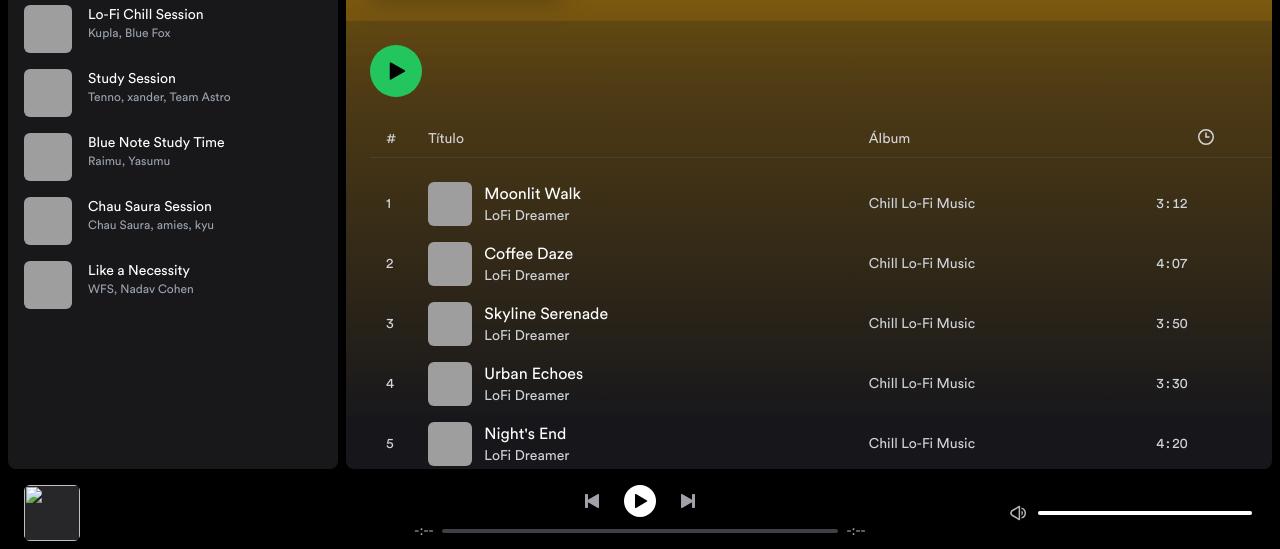
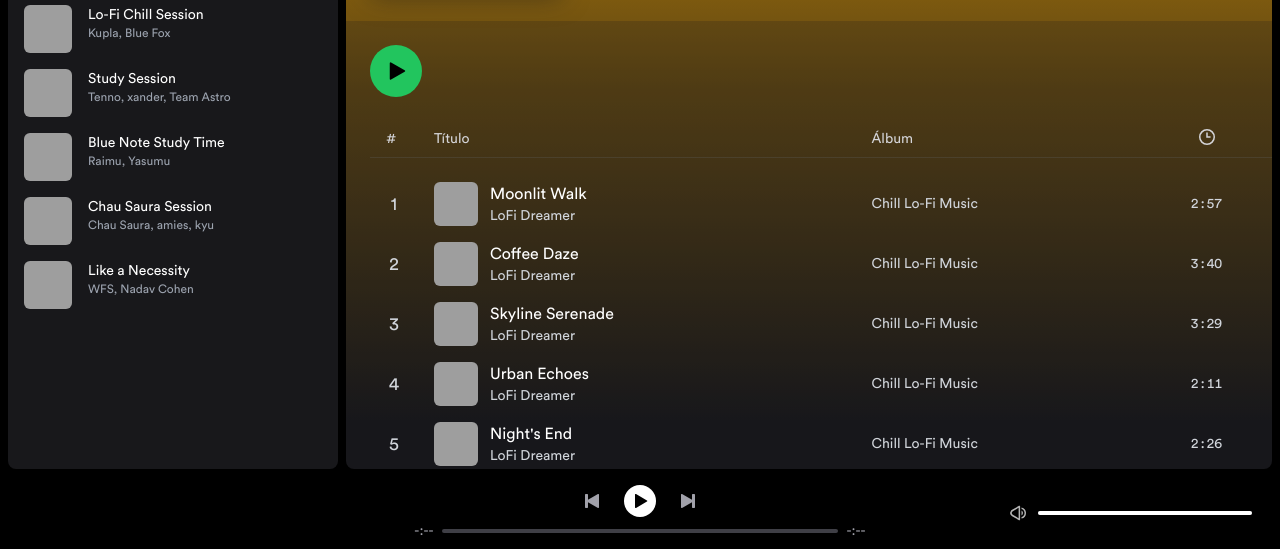
Before and after one commit to cellumher/spotify-clone-astro, an Astro site: page /playlist/1 in a window 1280 px wide. Shown: the part 251-800 px from the top of the page. Built offline with nearby package versions, Linux system fonts and the light colour scheme; Astro itself is replaced by a stand-in of ours; grey boxes are pictures that could not be loaded.

Commit message:
enhanced playlist songs table, added metadata to playlist 6

```diff
--- a/src/components/Player.jsx
+++ b/src/components/Player.jsx
@@ -121,6 +121,7 @@ const SongControl = ({ audio }) => {
         onValueChange={(value) => {
           audio.current.currentTime = value
         }}
+        onDragStart={() => console.log("patsata")}
       />
 
       <span className="whitespace-nowrap min-w-10 text-left">{ formatTime(songDuration) }</span>
@@ -232,7 +233,9 @@ export function Player () {
   return (
     <div className="flex flex-row justify-between w-full px-4 pt-2 z-50">
       <div className="w-[30%]">
-        <CurrentSong {...currentMusic.song} />
+        {
+          currentMusic.song && <CurrentSong {...currentMusic.song} />
+        }
       </div>
       <div className="flex place-content-center gap-4 flex-1 w-[40%]">
         <div className="flex flex-col justify-center items-center w-full">
@@ -241,7 +244,7 @@ export function Player () {
             onClick={() => handleSongChange({changeType: 'previous', endPlaylist: false})}>
             <Previous className={"fill-inherit"}/>
           </button>
-          <button className="bg-white rounded-full p-2"
+          <button className="bg-white rounded-full p-2 hover:scale-[1.05]"
           onClick={handlePlayClick}>
             {isPlaying ? <Pause /> : <Play />}
           </button>
--- a/src/components/CardPlayButton.jsx
+++ b/src/components/PlaylistPlayButton.jsx
@@ -1,9 +1,11 @@
 import { Pause, Play } from "@/components/Player";
 import { usePlayerStore } from "@/store/playerStore";
+import { allPlaylists } from "@/lib/data";
 
-export function CardPlayButton ({id, size = "small"}) {
+export function PlaylistPlayButton ({id, size = "small"}) {
   const { currentMusic, isPlaying, setIsPlaying, setCurrentMusic } = usePlayerStore(state => state);
   const isPlayingPlaylist = isPlaying && currentMusic?.playlist?.id === id;
+  const playlist = allPlaylists.find(playlist => playlist.id === id);
 
   const handleClick = (event) => {
     event.preventDefault();
@@ -16,8 +18,6 @@ export function CardPlayButton ({id, size = "small"}) {
       .then(res => res.json())
       .then(data => {
         const {songs, playlist} = data;
-        setIsPlaying(true);
-        setCurrentMusic({songs, playlist, song: songs[0]});
 
         setCurrentMusic({
           playlist,
@@ -34,8 +34,8 @@ export function CardPlayButton ({id, size = "small"}) {
 
 
   return (
-    <button onClick={handleClick}
-      className={`card-play-button rounded-full bg-green-500 font-xl ${buttonPadding}`}>
+    <button onClick={handleClick} aria-label={`${isPlaying ? "Pausar" : "Reproducir"} playlist ${playlist.title}`}
+      className={`card-play-button rounded-full bg-green-500 font-xl ${buttonPadding} hover:scale-[1.05]`}>
       {isPlayingPlaylist ? <Pause className="w-5 h-5" /> : <Play className="w-5 h-5" />}
     </button>
   )
--- /dev/null
+++ b/src/components/SongPlayButton.jsx
@@ -0,0 +1,56 @@
+import { Pause, Play } from "@/components/Player";
+import { usePlayerStore } from "@/store/playerStore";
+
+export function SongPlayButton ({id, playlistId, order, hover}) {
+  const { currentMusic, isPlaying, setIsPlaying, setCurrentMusic } = usePlayerStore(state => state);
+  const isSongSelected =
+  `${currentMusic?.playlist?.id}` === `${playlistId}`
+  && `${currentMusic?.song?.id}` === `${id}`;
+  const isPlayingSong = isPlaying && isSongSelected;
+
+  const handleClick = (event) => {
+    event.preventDefault();
+    if (isPlayingSong || isSongSelected) {
+      setIsPlaying(!isPlaying);
+      return;
+    }
+
+    fetch(`/api/get-info-song.json?playlistId=${playlistId}&id=${id}`)
+      .then(res => res.json())
+      .then(data => {
+        const {song, songs, playlist} = data;
+        setCurrentMusic({
+          songs,
+          playlist,
+          song});
+        setIsPlaying(true);
+      });
+
+
+  }
+
+
+  return (
+    <button className="h-full w-full flex items-center cursor-default" onClick={handleClick}>
+        {
+          (hover) &&
+          <div className={"w-full"}>
+            {isPlayingSong ? <Pause className="fill-slate-50" /> : <Play className="fill-slate-50" />}
+          </div>
+        }
+        {
+          (!hover && !isPlayingSong) &&
+          <div className={`text-center text-lg w-full ${isSongSelected ? "text-green-500" : "" }`}>
+            {order}
+          </div>
+        }
+        {
+          (!hover && isPlayingSong) &&
+          <picture className="overflow-hidden">
+            <img className="object-cover" src='../src/icons/equaliser-animated.gif' alt='equaliser animated' />
+          </picture>
+        }
+    </button>
+
+  )
+}
--- a/src/components/SongsTable.astro
+++ /dev/null
@@ -1,43 +0,0 @@
----
-import Time from "@/icons/Time.astro"
-import { type Song } from "@/lib/data"
-
-interface Props {
-  songs: Song[]
-}
-
-const { songs } = Astro.props
----
-
-<table class="table-auto text-left min-w-full divide-y divide-gray-500/20">
-  <thead class="">
-    <tr class="text-zinc-300 text-sm">
-      <th class="px-4 py-2 font-normal">#</th>
-      <th class="px-4 py-2 font-normal">Título</th>
-      <th class="px-4 py-2 font-normal">Álbum</th>
-      <th class="px-4 py-2 font-normal flex justify-center"><Time /></th>
-    </tr>
-  </thead>
-
-  <tbody>
-    <tr class="h-[16px]"></tr>
-    {
-      songs.map((song, index) => (
-        <tr class="border-spacing-0 text-gray-300 text-sm font-normal hover:bg-white/10 overflow-hidden transition duration-300">
-          <td class="px-4 py-2 rounded-tl-lg rounded-bl-lg w-5">{index + 1}</td>
-          <td class="px-4 py-2 flex gap-3">
-            <picture class="aspect-square">
-              <img src={song.image} alt={song.title} class="w-11 h-11 rounded-md" />
-            </picture>
-            <div class="flex flex-col">
-              <h3 class="text-white text-base font-normal">{song.title}</h3>
-              <span>{song.artists.join(", ")}</span>
-            </div>
-          </td>
-          <td class="px-4 py-2">{song.album}</td>
-          <td class="px-4 py-2 rounded-tr-lg rounded-br-lg tabular-nums">{song.duration}</td>
-        </tr>
-      ))
-    }
-  </tbody>
-</table>
--- /dev/null
+++ b/src/components/SongsTable.jsx
@@ -0,0 +1,42 @@
+import { SongsTableRow } from "./SongsTableRow";
+
+export const Time = () => (
+  <svg
+  role="img"
+  height="16"
+  width="16"
+  aria-hidden="true"
+  viewBox="0 0 16 16"
+  fill="currentColor"
+  ><path
+    d="M8 1.5a6.5 6.5 0 1 0 0 13 6.5 6.5 0 0 0 0-13zM0 8a8 8 0 1 1 16 0A8 8 0 0 1 0 8z"
+  ></path><path
+    d="M8 3.25a.75.75 0 0 1 .75.75v3.25H11a.75.75 0 0 1 0 1.5H7.25V4A.75.75 0 0 1 8 3.25z"
+  ></path></svg>
+)
+
+
+export function SongsTable ({songs}) {
+
+  return (
+    <table class="table-auto text-left min-w-full divide-y divide-gray-500/20 cursor-default">
+      <thead class="">
+        <tr class="text-zinc-300 text-sm">
+          <th class="px-4 py-2 font-normal">#</th>
+          <th class="px-4 py-2 font-normal">Título</th>
+          <th class="px-4 py-2 font-normal">Álbum</th>
+          <th class="px-4 py-2 font-normal flex justify-center"><Time /></th>
+        </tr>
+      </thead>
+
+      <tbody>
+        <tr class="h-[16px]"></tr>
+        {
+          songs.map((song, index) => (
+            <SongsTableRow song={song} index={index} key={index} />
+          ))
+        }
+      </tbody>
+    </table>
+  )
+}
--- /dev/null
+++ b/src/components/SongsTableRow.jsx
@@ -0,0 +1,33 @@
+import { useState } from "react";
+import { SongPlayButton } from "./SongPlayButton";
+import { usePlayerStore } from "@/store/playerStore";
+
+export function SongsTableRow ({song, index}) {
+  const [hover, setHover] = useState(false);
+  const { song: currentSong } = usePlayerStore(state => state.currentMusic);
+  const isSongSelected =
+  `${currentSong?.albumId}` === `${song.albumId}`
+  && `${currentSong?.id}` === `${song.id}`;
+
+  return (
+    <tr className="border-spacing-0 text-gray-300 text-sm font-normal hover:bg-white/10 overflow-hidden transition duration-300"
+      onMouseEnter={() => setHover(true)}
+      onMouseLeave={() => setHover(false)}>
+      <td className="px-4 py-2 rounded-tl-lg rounded-bl-lg w-12">
+        <SongPlayButton playlistId={song.albumId} id={song.id} order={index+1} hover={hover} />
+      </td>
+      <td className="px-4 py-2 flex gap-3">
+        <picture className="aspect-square">
+          <img src={song.image} alt={song.title} className="w-11 h-11 rounded-md" />
+        </picture>
+        <div className="flex flex-col">
+          <h3 className={`text-base font-normal ${isSongSelected ? "text-green-500" : "text-white" }`}>{song.title}</h3>
+          <span>{song.artists.join(", ")}</span>
+        </div>
+      </td>
+      <td className="px-4 py-2">{song.album}</td>
+      <td className="px-4 py-2 h-full rounded-tr-lg rounded-br-lg tabular-nums text-center">{song.duration}</td>
+    </tr>
+
+  )
+}
--- a/src/lib/data.ts
+++ b/src/lib/data.ts
@@ -100,7 +100,7 @@ export const songs: Song[] = [
     "image": `https://vinyl.lofirecords.com/cdn/shop/products/VINYL_MORNING_COFFEE_4-min.png?v=1680526353`,
     "artists": ["LoFi Dreamer"],
     "album": "Chill Lo-Fi Music",
-    "duration": "3:12"
+    "duration": "2:57"
   },
   {
     "id": 2,
@@ -109,7 +109,7 @@ export const songs: Song[] = [
     "image": `https://vinyl.lofirecords.com/cdn/shop/products/VINYL_MORNING_COFFEE_4-min.png?v=1680526353`,
     "artists": ["LoFi Dreamer"],
     "album": "Chill Lo-Fi Music",
-    "duration": "4:07"
+    "duration": "3:40"
   },
   {
     "id": 3,
@@ -118,7 +118,7 @@ export const songs: Song[] = [
     "image": `https://vinyl.lofirecords.com/cdn/shop/products/VINYL_MORNING_COFFEE_4-min.png?v=1680526353`,
     "artists": ["LoFi Dreamer"],
     "album": "Chill Lo-Fi Music",
-    "duration": "3:50"
+    "duration": "3:29"
   },
   {
     "id": 4,
@@ -127,7 +127,7 @@ export const songs: Song[] = [
     "image": `https://vinyl.lofirecords.com/cdn/shop/products/VINYL_MORNING_COFFEE_4-min.png?v=1680526353`,
     "artists": ["LoFi Dreamer"],
     "album": "Chill Lo-Fi Music",
-    "duration": "3:30"
+    "duration": "2:11"
   },
   {
     "id": 5,
@@ -136,7 +136,7 @@ export const songs: Song[] = [
     "image": `https://vinyl.lofirecords.com/cdn/shop/products/VINYL_MORNING_COFFEE_4-min.png?v=1680526353`,
     "artists": ["LoFi Dreamer"],
     "album": "Chill Lo-Fi Music",
-    "duration": "4:20"
+    "duration": "2:26"
   },
   {
     "id": 1,
@@ -145,7 +145,7 @@ export const songs: Song[] = [
     "image": `https://vinyl.lofirecords.com/cdn/shop/files/2amsynth-vinyl.png?v=1693312187`,
     "artists": ["Urban Nocturne"],
     "album": "Midnight Tales",
-    "duration": "3:40"
+    "duration": "2:38"
   },
   {
     "id": 2,
@@ -154,7 +154,7 @@ export const songs: Song[] = [
     "image": `https://vinyl.lofirecords.com/cdn/shop/files/2amsynth-vinyl.png?v=1693312187`,
     "artists": ["Urban Nocturne"],
     "album": "Midnight Tales",
-    "duration": "3:20"
+    "duration": "2:40"
   },
   {
     "id": 3,
@@ -163,7 +163,7 @@ export const songs: Song[] = [
     "image": `https://vinyl.lofirecords.com/cdn/shop/files/2amsynth-vinyl.png?v=1693312187`,
     "artists": ["Urban Nocturne"],
     "album": "Midnight Tales",
-    "duration": "3:50"
+    "duration": "2:53"
   },
   {
     "id": 4,
@@ -172,7 +172,7 @@ export const songs: Song[] = [
     "image": `https://vinyl.lofirecords.com/cdn/shop/files/2amsynth-vinyl.png?v=1693312187`,
     "artists": ["Urban Nocturne"],
     "album": "Midnight Tales",
-    "duration": "3:30"
+    "duration": "3:11"
   },
   {
     "id": 5,
@@ -181,7 +181,7 @@ export const songs: Song[] = [
     "image": `https://vinyl.lofirecords.com/cdn/shop/files/2amsynth-vinyl.png?v=1693312187`,
     "artists": ["Urban Nocturne"],
     "album": "Midnight Tales",
-    "duration": "4:20"
+    "duration": "2:58"
   },
   {
     "id": 1,
@@ -190,7 +190,7 @@ export const songs: Song[] = [
     "image": `https://f4.bcbits.com/img/a1435058381_65.jpg`,
     "artists": ["Tenno"],
     "album": "Study Session",
-    "duration": "3:40"
+    "duration": "3:06"
   },
   {
     "id": 2,
@@ -199,7 +199,7 @@ export const songs: Song[] = [
     "image": `https://f4.bcbits.com/img/a1435058381_65.jpg`,
     "artists": ["Tenno"],
     "album": "Study Session",
-    "duration": "3:20"
+    "duration": "1:30"
   },
   {
     "id": 3,
@@ -208,7 +208,7 @@ export const songs: Song[] = [
     "image": `https://f4.bcbits.com/img/a1435058381_65.jpg`,
     "artists": ["Tenno"],
     "album": "Study Session",
-    "duration": "2:40"
+    "duration": "1:59"
   },
   {
     "id": 4,
@@ -217,7 +217,7 @@ export const songs: Song[] = [
     "image": `https://f4.bcbits.com/img/a1435058381_65.jpg`,
     "artists": ["Tenno"],
     "album": "Study Session",
-    "duration": "3:10"
+    "duration": "3:56"
   },
   {
     "id": 5,
@@ -226,7 +226,7 @@ export const songs: Song[] = [
     "image": `https://f4.bcbits.com/img/a1435058381_65.jpg`,
     "artists": ["Tenno"],
     "album": "Study Session",
-    "duration": "2:10"
+    "duration": "2:30"
   },
   {
     "id": 1,
@@ -280,7 +280,7 @@ export const songs: Song[] = [
     "image": "https://f4.bcbits.com/img/a2793859494_16.jpg",
     "artists": ["LoFi Dreamer"],
     "album": "Chill Lo-Fi Music",
-    "duration": "3:12"
+    "duration": "3:49"
   },
   {
     "id": 2,
@@ -289,7 +289,7 @@ export const songs: Song[] = [
     "image": "https://f4.bcbits.com/img/a2793859494_16.jpg",
     "artists": ["LoFi Dreamer"],
     "album": "Chill Lo-Fi Music",
-    "duration": "4:07"
+    "duration": "1:52"
   },
   {
     "id": 3,
@@ -298,7 +298,7 @@ export const songs: Song[] = [
     "image": "https://f4.bcbits.com/img/a2793859494_16.jpg",
     "artists": ["LoFi Dreamer"],
     "album": "Chill Lo-Fi Music",
-    "duration": "3:50"
+    "duration": "2:15"
   },
   {
     "id": 4,
@@ -307,7 +307,7 @@ export const songs: Song[] = [
     "image": "https://f4.bcbits.com/img/a2793859494_16.jpg",
     "artists": ["LoFi Dreamer"],
     "album": "Chill Lo-Fi Music",
-    "duration": "3:30"
+    "duration": "4:06"
   },
   {
     "id": 5,
@@ -316,6 +316,51 @@ export const songs: Song[] = [
     "image": "https://f4.bcbits.com/img/a2793859494_16.jpg",
     "artists": ["LoFi Dreamer"],
     "album": "Chill Lo-Fi Music",
-    "duration": "4:20"
+    "duration": "2:54"
+  },
+  {
+    "id": 1,
+    "albumId": 6,
+    "title": "To Sleep at Night",
+    "image": "https://f4.bcbits.com/img/a0363730459_16.jpg",
+    "artists": ["Nadav Cohen"],
+    "album": "Like a Necessity",
+    "duration": "01:57"
+  },
+  {
+    "id": 2,
+    "albumId": 6,
+    "title": "Eating Potatoes",
+    "image": "https://f4.bcbits.com/img/a0363730459_16.jpg",
+    "artists": ["WFS"],
+    "album": "Like a Necessity",
+    "duration": "01:49"
+  },
+  {
+    "id": 3,
+    "albumId": 6,
+    "title": "Petting the Dog",
+    "image": "https://f4.bcbits.com/img/a0363730459_16.jpg",
+    "artists": ["WFS"],
+    "album": "Like a Necessity",
+    "duration": "02:35"
+  },
+  {
+    "id": 4,
+    "albumId": 6,
+    "title": "Take a Nap",
+    "image": "https://f4.bcbits.com/img/a0363730459_16.jpg",
+    "artists": ["Nadav Cohen"],
+    "album": "Like a Necessity",
+    "duration": "02:49"
+  },
+  {
+    "id": 5,
+    "albumId": 6,
+    "title": "Go Hug Your SO",
+    "image": "https://f4.bcbits.com/img/a0363730459_16.jpg",
+    "artists": ["WFS", "Nadav Cohen"],
+    "album": "Like a Necessity",
+    "duration": "02:29"
   },
 ]
--- /dev/null
+++ b/src/pages/api/get-info-song.json.js
@@ -0,0 +1,17 @@
+import { allPlaylists, songs as allSongs } from "@/lib/data";
+
+export async function GET({request}) {
+  // get the id from the url (query param)
+  const {url} = request;
+  const urlObject = new URL(url);
+  const id = urlObject.searchParams.get('id')
+  const playlistId = urlObject.searchParams.get('playlistId')
+
+  const playlist = allPlaylists.find((playlist) => playlist.id === playlistId);
+  const playlistSongs = allSongs.filter(song => song.albumId === playlist?.albumId);
+  const song = playlistSongs.filter(song => `${song.id}` === `${id}`)[0];
+
+  return new Response(JSON.stringify({ playlist, songs: playlistSongs, song }), {
+    headers: { "content-type": "application/json" }
+  })
+}
--- a/src/pages/index.astro
+++ b/src/pages/index.astro
@@ -7,10 +7,10 @@ import Greeting from '@/components/Greeting.svelte';
 
 <Layout title="Spotify Clone">
 	<div id="playlist-container"
-		class="relative h-full transition-all duration-1000 ">
+		class="relative h-full transition-all duration-1000">
 
 
-		<div class="relative z-10 px-6 pt-10">
+		<div class="relative z-10 px-6 py-10">
 
 			<Greeting />
 
```
Also changed, not shown: src/components/PlaylistItemCard.astro (+5 -5 lines), src/pages/playlist/[id].astro (+4 -4 lines), src/icons/equaliser-animated.gif (added).
